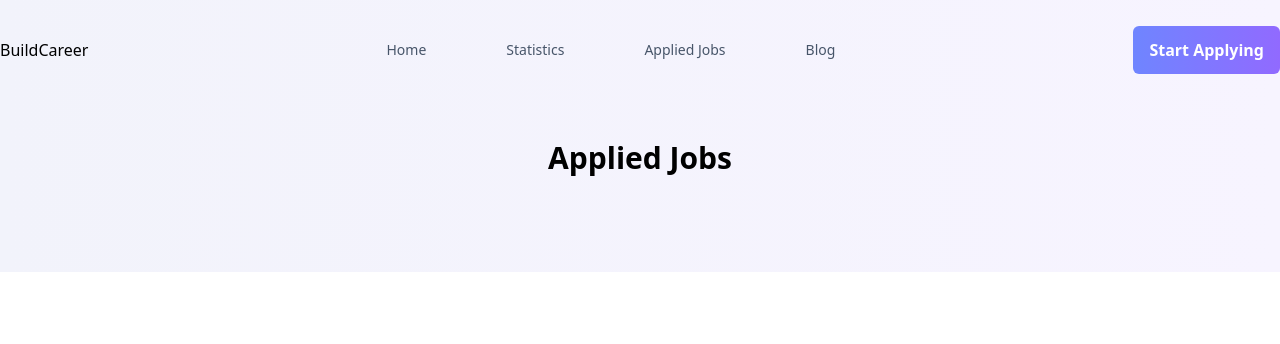
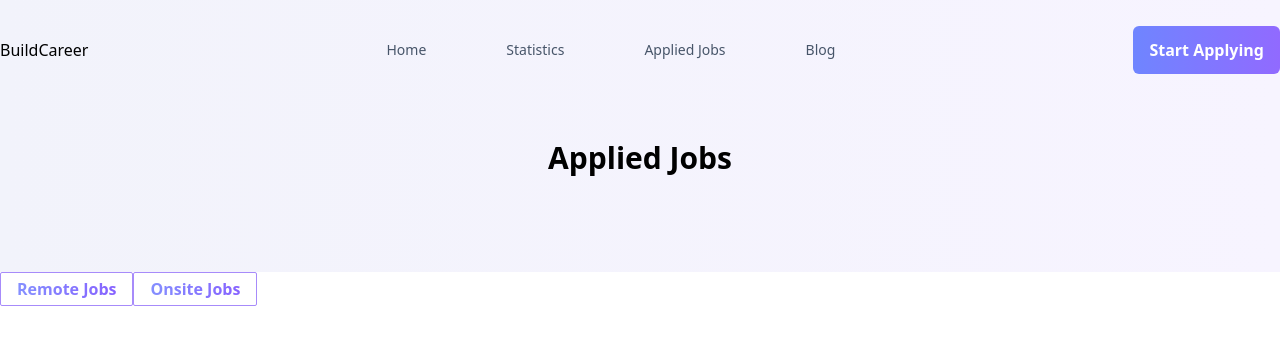
Before and after one commit to rakib8680/Build-Career, a React (Vite) app: page /appliedJobs in a window 1280 px wide. Shown: the top 344 px of the page. Built offline with nearby package versions, Linux system fonts and the light colour scheme.

Commit message:
applied jobs data loaded from local storage

```diff
--- a/src/components/AppliedJobs.jsx
+++ b/src/components/AppliedJobs.jsx
@@ -1,6 +1,7 @@
 import React from 'react';
 import { useLoaderData } from 'react-router-dom';
 import { getJobCart } from '../fakeDB';
+import SingleAppliedJob from './SingleAppliedJob';
 
 const AppliedJobs = () => {
 
@@ -14,10 +15,17 @@ const AppliedJobs = () => {
         const appliedJobs = jobs?.find(job => job.id === parseInt(id))
         jobCart.push(appliedJobs)
     }
-    console.log(jobCart)
+    // console.log(jobCart)
     return (
         <div>
             <h1 className='job-details-title'>Applied Jobs</h1>
+            <div className='mt-32 flex container mx-auto justify-end mb-10'>
+                <button className='my-btn-secondary mr-3'>Remote Jobs</button>
+                <button className='my-btn-secondary'>Onsite Jobs</button>
+            </div>
+            <div className='mb-32'>
+                {jobCart.map(appliedJob => <SingleAppliedJob appliedJob={appliedJob} key={appliedJob.id}></SingleAppliedJob>)}
+            </div>
         </div>
     );
 };
--- /dev/null
+++ b/src/components/SingleAppliedJob.jsx
@@ -0,0 +1,13 @@
+import React from 'react';
+
+const SingleAppliedJob = ({appliedJob}) => {
+    console.log(appliedJob)
+    const {company, logo, position, type, worktime, location , salary} = appliedJob
+    return (
+        <div>
+
+        </div>
+    );
+};
+
+export default SingleAppliedJob;
```
